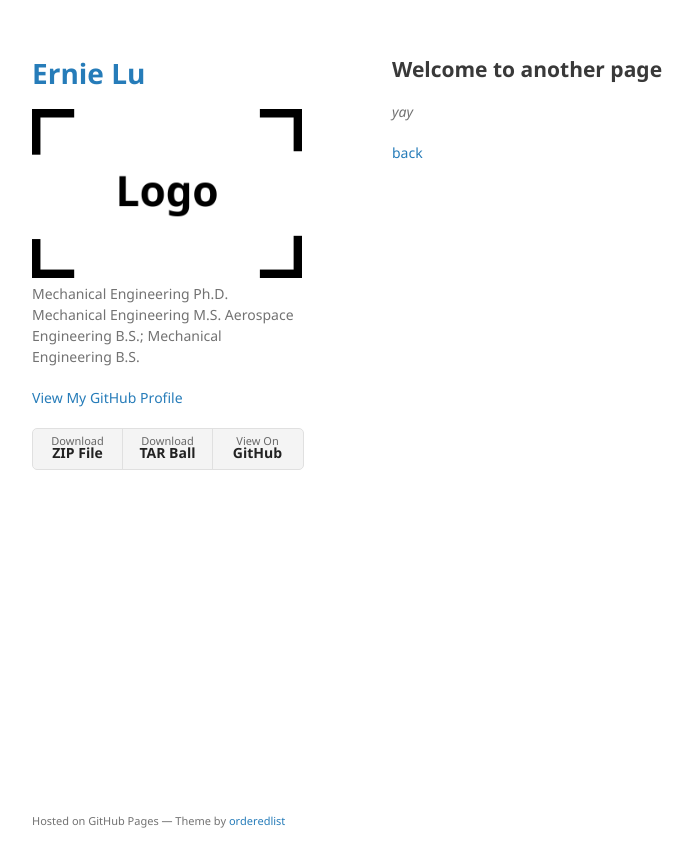
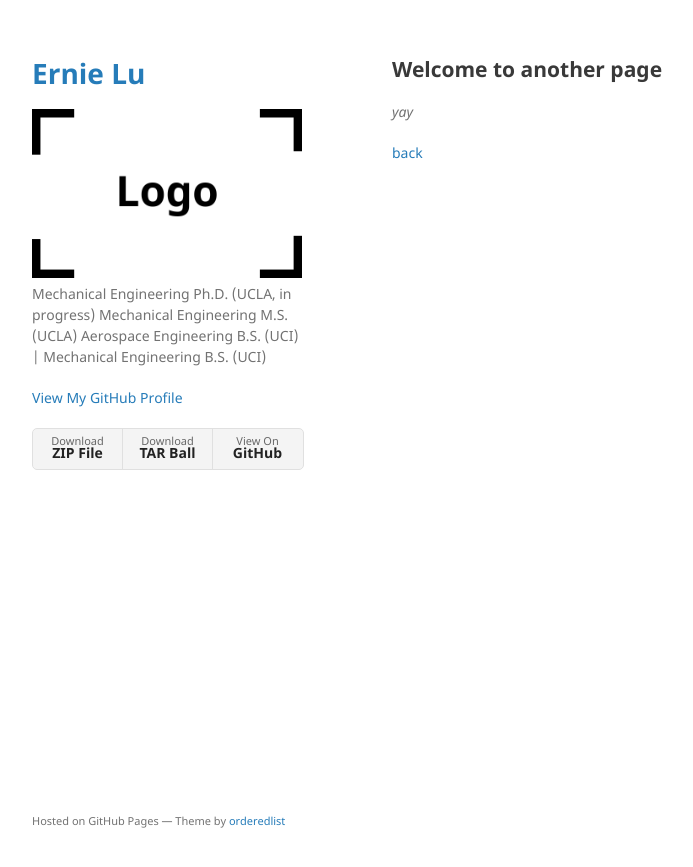
Before and after one commit to luernie/luernie.github.io, a Jekyll site: the page built from another-page.md, in a window 1280 px wide. Shown: the top 867 px of the page, without its empty margins (178-871 px from the left). Built offline with Jekyll 4.4.1, drawn with Linux system fonts in a browser that asks for light colours; our own code applies the rules of GitHub Pages for plain Markdown files.

Commit message:
Update _config.yml

```diff
--- a/_config.yml
+++ b/_config.yml
@@ -1,6 +1,9 @@
 title: Ernie Lu
 logo: /assets/img/logo.png
-description: Mechanical Engineering Ph.D. Mechanical Engineering M.S. Aerospace Engineering B.S.; Mechanical Engineering B.S.
+description: |
+  Mechanical Engineering Ph.D. (UCLA, in progress)
+  Mechanical Engineering M.S. (UCLA)
+  Aerospace Engineering B.S. (UCI) | Mechanical Engineering B.S. (UCI)
 show_downloads: true
 google_analytics:
 theme: jekyll-theme-minimal
```
